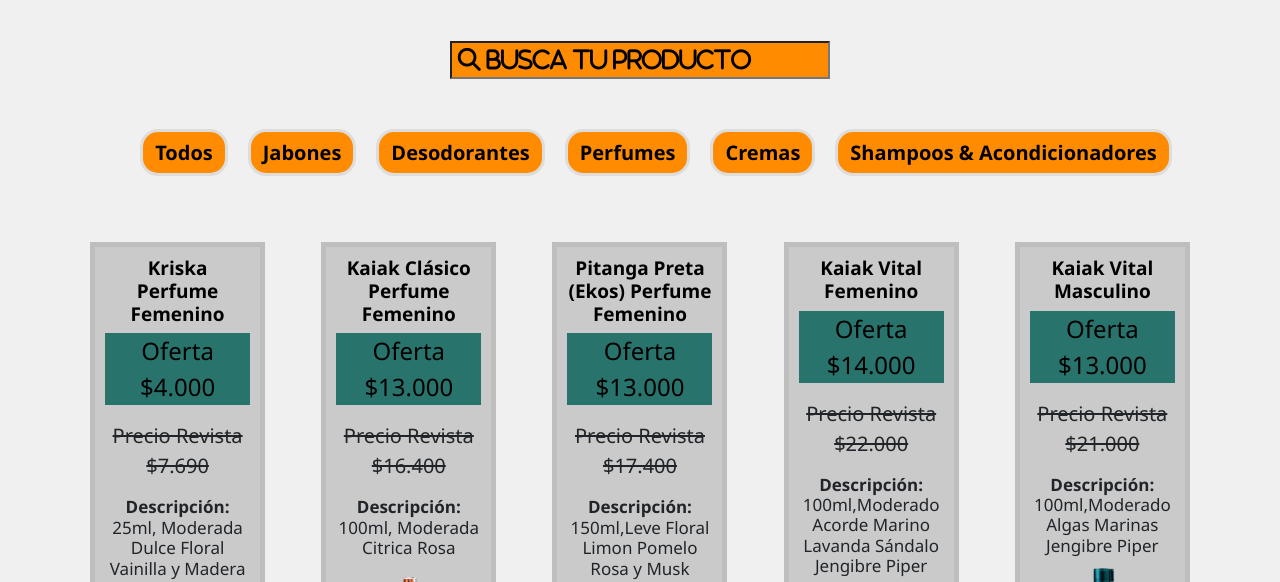
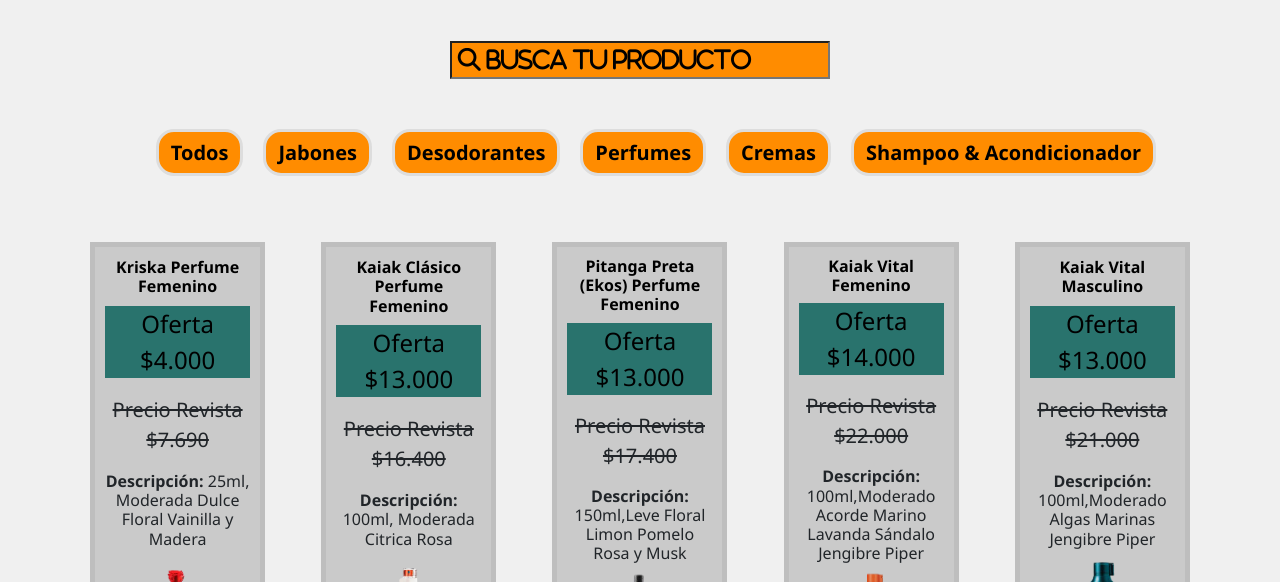
Before and after one commit to Alvarofrey/ProductosNaturaConMP, a plain HTML site: page index.html in a window 1280 px wide. Shown: the part 207-789 px from the top of the page. Drawn offline with nearby package versions, Linux system fonts and the light colour scheme; some packages are replaced by stand-ins of ours; a script that the page names is missing.

Commit message:
first commit

```diff
--- a/css/estilos.css
+++ b/css/estilos.css
@@ -7,18 +7,19 @@
 
 
 h3 {
-    font-size: 19px;
+    font-size: 16px;
     color: black;
     font-weight: bold;
+    font-family: 'Segoe UI', Tahoma, Geneva, Verdana, sans-serif;
 }
 
 h6 {
-    font-size: 17px;
+    font-size: 16x;
     font-family: 'Segoe UI', Tahoma, Geneva, Verdana, sans-serif;
 }
 
 h5 {
-    font-size: 16px;
+    font-size: 15px;
 }
 
 #cantidadProductos {
--- a/index.html
+++ b/index.html
@@ -74,7 +74,7 @@
           <li><a href="#" class="btn btnCategoria">Perfumes</a></li>
           <li><a href="#" class="btn btnCategoria">Cremas</a></li>
           <li>
-            <a href="#" class="btn btnCategoria">Shampoos & Acondicionadores</a>
+            <a href="#" class="btn btnCategoria">Shampoo & Acondicionador</a>
           </li>
         </div>
       </ul>
--- a/json/productos.json
+++ b/json/productos.json
@@ -199,7 +199,7 @@
         "precioRevista":"Precio Revista $2.745",
         "descripcion":"<strong>Descripción:</strong> 300ml,Repuesto,Lisos Naturales,Purifica",
         "imagen":"luminashampoo.png",
-        "categoria":"Shampoos & Acondicionadores",
+        "categoria":"Shampoo & Acondicionador",
         "preferenceId":"71235705-1a02ef73-cdb7-4ab8-b7a6-fe54d4eff0fd",
         "enlace": "https://wa.me/5493413660370?text=Hola%20Quiero%20Comprar%20el%20Repuesto%20Lumina%20de%20Lisos%20Purificante%20$1.700%20De%20Natura"
 
@@ -212,7 +212,7 @@
         "precioRevista":"Precio Revista $2.745",
         "descripcion":"<strong>Descripción:</strong> 300ml Repuesto, Estimulante AntiCaída y Crecimiento",
         "imagen":"LuminaAnti.png",
-        "categoria":"Shampoos & Acondicionadores",
+        "categoria":"Shampoo & Acondicionador",
         "preferenceId":"71235705-1a02ef73-cdb7-4ab8-b7a6-fe54d4eff0fd",
         "enlace": "https://wa.me/5493413660370?text=Hola%20Quiero%20Comprar%20el%20Repuesto%20Acondicionador%20Lumina%20de%20AntiCaida%20Y%20Crecimiento%20$1.700%20De%20Natura"
 
```
